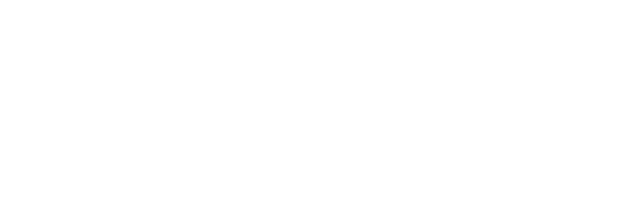
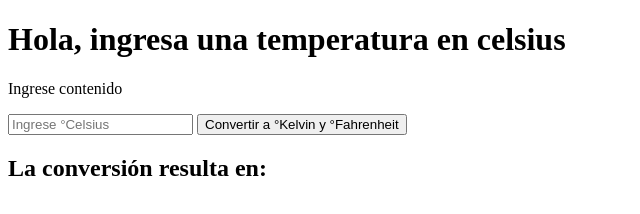
Before and after one commit to IA-slayer/logica-programacion-2, a plain HTML site: page index.html in a window 1280 px wide. Shown: the whole page, without its empty margins (0-640 px from the left). Drawn offline with Linux system fonts and the light colour scheme.

Commit message:
commit terminado

```diff
--- a/index.html
+++ b/index.html
@@ -6,6 +6,13 @@
     <title>Convertidor de grados celsius</title>
 </head>
 <body>
+    <h1>Hola, ingresa una temperatura en celsius</h1>
+    <p>Ingrese contenido</p>
+    <input id = "celsiusInput" type="text" placeholder="Ingrese °Celsius">
+    <button onclick="conversor()">Convertir a °Kelvin y °Fahrenheit</button>
+    <h2>La conversión resulta en:</h2><h2 id="resultados"></h2>
 
+
+    <script src="script.js"></script>
 </body>
 </html>
--- a/script.js
+++ b/script.js
@@ -0,0 +1,23 @@
+function celsiusFahrenheit(celsius) {
+    return (celsius * 9/5 ) + 32;
+}
+
+function celsiusKelvin(celsius) {
+    return celsius + 273.15;
+}
+
+function conversor() {
+    let tempCelsius = parseFloat(document.getElementById("celsiusInput").value);
+
+    if (!isNaN(tempCelsius)) {
+        let tempFahrenheit = celsiusFahrenheit(tempCelsius).toFixed(2);
+        let tempKelvin = celsiusKelvin(tempCelsius).toFixed(2);
+
+        let resultadosDiv = document.getElementById("resultados");
+        resultadosDiv.innerHTML = "<p>" + tempCelsius + " grados Celsius son " + tempFahrenheit + " grados Fahrenheit.</p>";
+        resultadosDiv.innerHTML += "<p>" + tempCelsius + " grados Celsius son " + tempKelvin + " Kelvin.</p>";
+
+    } else {
+        alert("Por favor, ingrese una temperatura válida.");
+    }
+}
```
